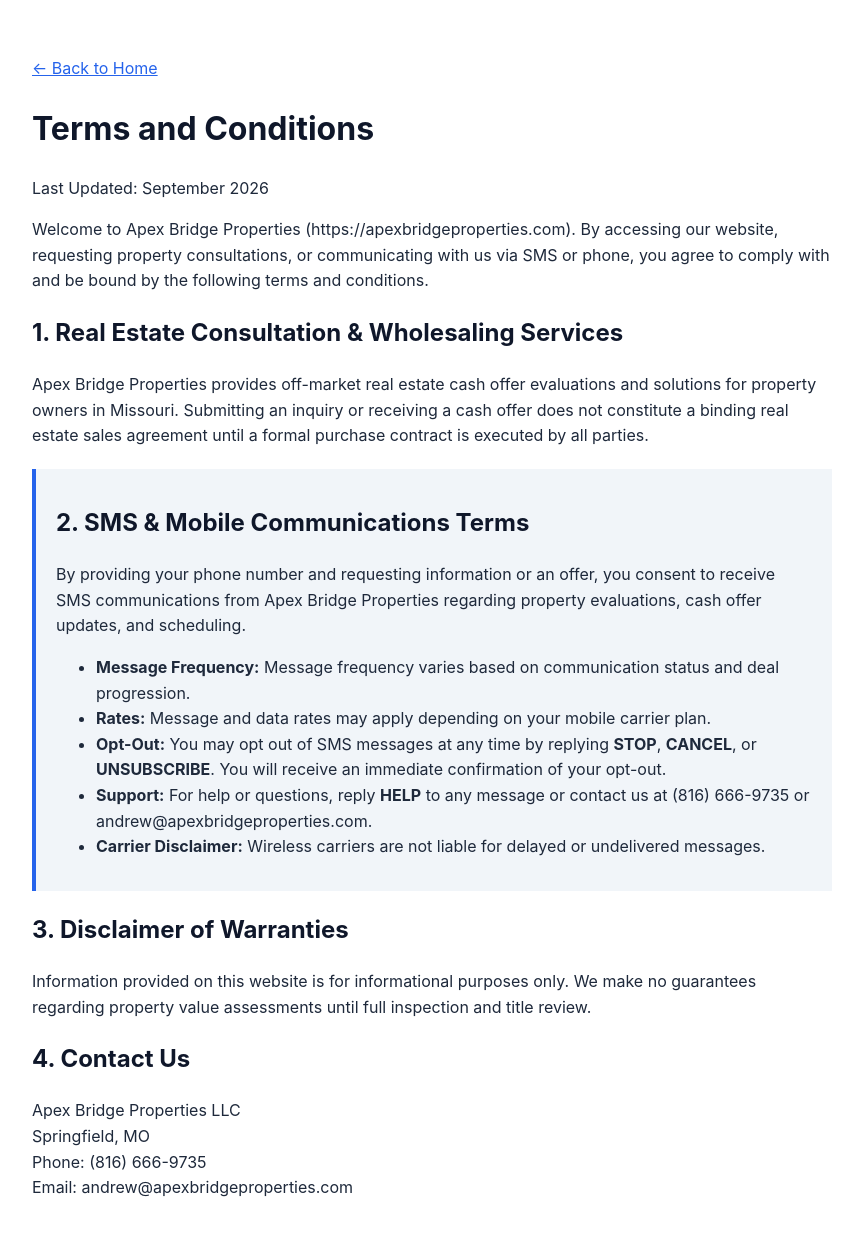
After one commit to andrewd55155-cloud/apex-bridge-site, a Flask app: page /terms in a window 1280 px wide. The commit adds this page. Shown: the whole page, without its empty margins (208-1071 px from the left). Run offline with Flask 3, Linux system fonts and the light colour scheme.

Commit message:
Add compliant Privacy Policy and Terms and Conditions pages for 10DLC

```diff
--- a/app.py
+++ b/app.py
@@ -84,6 +84,14 @@ AUTH_USERS = {
 @app.route('/')
 def home():
     return render_template('home.html')
+
+@app.route('/privacy')
+def privacy():
+    return render_template('privacy.html')
+
+@app.route('/terms')
+def terms():
+    return render_template('terms.html')
 
 @app.route('/portal/login', methods=['GET', 'POST'])
 def login():
--- a/templates/home.html
+++ b/templates/home.html
@@ -120,6 +120,10 @@
     <footer>
         <p>&copy; 2026 Apex Bridge Properties. All rights reserved.</p>
         <p>Providing custom wholesaling, off-market acquisitions, and property solutions across Missouri.</p>
+        <p style="margin-top: 10px;">
+            <a href="/privacy" style="color: #94a3b8; text-decoration: underline; margin-right: 15px;">Privacy Policy</a>
+            <a href="/terms" style="color: #94a3b8; text-decoration: underline;">Terms &amp; Conditions</a>
+        </p>
         <p style="font-size: 0.8rem; margin-top: 15px; color: #64748b;">
             We are committed to digital accessibility. This website is designed to comply with WCAG 2.1 AA accessibility guidelines.
         </p>
--- /dev/null
+++ b/templates/terms.html
@@ -0,0 +1,42 @@
+<!DOCTYPE html>
+<html lang="en">
+<head>
+    <meta charset="UTF-8">
+    <meta name="viewport" content="width=device-width, initial-scale=1.0">
+    <title>Terms and Conditions | Apex Bridge Properties</title>
+    <style>
+        body { font-family: -apple-system, BlinkMacSystemFont, "Segoe UI", Roboto, sans-serif; line-height: 1.6; color: #1e293b; max-width: 800px; margin: 0 auto; padding: 40px 20px; }
+        h1, h2 { color: #0f172a; }
+        .highlight-box { background: #f1f5f9; border-left: 4px solid #2563eb; padding: 15px 20px; margin: 20px 0; }
+        a { color: #2563eb; }
+    </style>
+</head>
+<body>
+    <p><a href="/">&larr; Back to Home</a></p>
+    <h1>Terms and Conditions</h1>
+    <p>Last Updated: September 2026</p>
+
+    <p>Welcome to Apex Bridge Properties (https://apexbridgeproperties.com). By accessing our website, requesting property consultations, or communicating with us via SMS or phone, you agree to comply with and be bound by the following terms and conditions.</p>
+
+    <h2>1. Real Estate Consultation & Wholesaling Services</h2>
+    <p>Apex Bridge Properties provides off-market real estate cash offer evaluations and solutions for property owners in Missouri. Submitting an inquiry or receiving a cash offer does not constitute a binding real estate sales agreement until a formal purchase contract is executed by all parties.</p>
+
+    <div class="highlight-box">
+        <h2>2. SMS & Mobile Communications Terms</h2>
+        <p>By providing your phone number and requesting information or an offer, you consent to receive SMS communications from Apex Bridge Properties regarding property evaluations, cash offer updates, and scheduling.</p>
+        <ul>
+            <li><strong>Message Frequency:</strong> Message frequency varies based on communication status and deal progression.</li>
+            <li><strong>Rates:</strong> Message and data rates may apply depending on your mobile carrier plan.</li>
+            <li><strong>Opt-Out:</strong> You may opt out of SMS messages at any time by replying <strong>STOP</strong>, <strong>CANCEL</strong>, or <strong>UNSUBSCRIBE</strong>. You will receive an immediate confirmation of your opt-out.</li>
+            <li><strong>Support:</strong> For help or questions, reply <strong>HELP</strong> to any message or contact us at (816) 666-9735 or andrew@apexbridgeproperties.com.</li>
+            <li><strong>Carrier Disclaimer:</strong> Wireless carriers are not liable for delayed or undelivered messages.</li>
+        </ul>
+    </div>
+
+    <h2>3. Disclaimer of Warranties</h2>
+    <p>Information provided on this website is for informational purposes only. We make no guarantees regarding property value assessments until full inspection and title review.</p>
+
+    <h2>4. Contact Us</h2>
+    <p>Apex Bridge Properties LLC<br>Springfield, MO<br>Phone: (816) 666-9735<br>Email: andrew@apexbridgeproperties.com</p>
+</body>
+</html>
```
Also changed, not shown: templates/privacy.html (added, +38 -0 lines).
